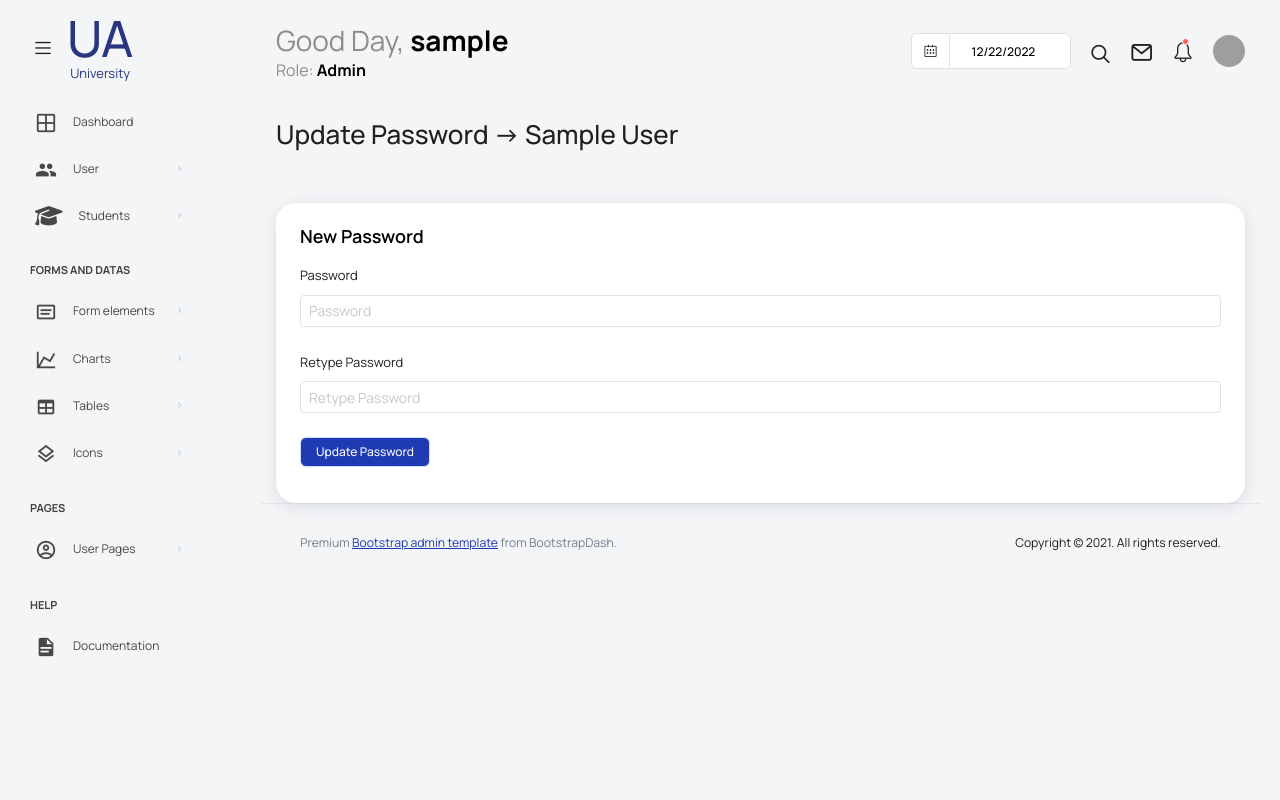
After one commit to Ronel028/student-management-system-final, a PHP site: page /update_user_password.php?userID=1 in a window 1280 px wide. The commit adds this page. Run offline with PHP 8.4, Linux system fonts and the light colour scheme; the visitor is signed in with stand-in values (Sample User, id 1); tables that the repository leaves empty or names only in its code hold one stand-in row (values such as "Sample post"); some libraries are stand-ins or nearby versions; grey boxes are pictures that could not be loaded.

Commit message:
working with updating password of the user and fix some stuff in another file

```diff
--- a/partials/navigation.php
+++ b/partials/navigation.php
@@ -139,10 +139,10 @@
                 <a class="nav-link" id="UserDropdown" href="#" data-bs-toggle="dropdown" aria-expanded="false">
                     <img
                         class="img-xs rounded-circle"
-                        <?php if ($user_photo !== "") { ?>
+                        <?php if ($user_photo !== "default.png") { ?>
                             src=<?php echo "../user/img/".$user_photo ?>
                         <?php } else { ?>
-                            src=<?php echo "../user/img/default/default.png" ?>
+                            src=<?php echo "../user/img/default/".$user_photo ?>
                         <?php } ?>
                         alt=<?php echo $user_name ?>
                     >
@@ -153,10 +153,10 @@
                             <div class="w-25 h-25">
                                 <img
                                     class="img-md rounded-circle w-100 h-100"
-                                    <?php if ($user_photo !== "") { ?>
+                                    <?php if ($user_photo !== "default.png") { ?>
                                     src=<?php echo "../user/img/".$user_photo ?>
                                     <?php } else { ?>
-                                        src=<?php echo "../user/img/default/default.png" ?>
+                                        src=<?php echo "../user/img/default/".$user_photo ?>
                                     <?php } ?>
                                     alt=<?php echo $user_name ?>
                                 >
--- a/user/services/deleteUser.php
+++ b/user/services/deleteUser.php
@@ -17,8 +17,8 @@
     // sql to delete a record
     $sql = "DELETE FROM account WHERE id=$userID";
 
+    unlink('../img/' . $userPhoto);
     if($connection->query($sql)){
-        unlink('../img/' . $userPhoto);
         echo json_encode("success");
     }else{
         echo json_encode("failed");
--- a/user/services/updateUser.php
+++ b/user/services/updateUser.php
@@ -22,6 +22,8 @@
 
         if($u_userPhoto === ""){
             $u_userPhoto = $userData['photo'];
+        }else{
+            unlink('img/' . $userData['photo']);
         }
 
         // move the image from the img/ directory that i created if no error
--- /dev/null
+++ b/user/services/update_password.php
@@ -0,0 +1,62 @@
+<?php
+    include_once('../database/config.php');
+
+    $userID = $_GET['userID'];
+    $error = array();
+
+    // create query for fetching user data from database
+    $getUserData = "SELECT fname, lname FROM account WHERE id=$userID LIMIT 1";
+    $user = $connection->query($getUserData);
+    $row = $user->num_rows;
+    $userData = $user->fetch_assoc();
+
+    // query for update password start here
+    if(isset($_POST['update_password'])){
+        $password = $_POST['u_password'];
+        $retypePassword = $_POST['u_retypePassword'];
+
+        $errorStorage = array();
+
+        // condition if the password field is need to have value
+        if(empty($password) || empty($retypePassword)){
+            $errorStorage[] = "Field cannot be empty!";
+        }
+
+
+        //condition if password and retype password are match
+        if($password !== $retypePassword){
+            $errorStorage[] = "Password not match";
+        }
+
+        // condition in passord that need greater 7 password
+        if(strlen($password) < 7){
+            $errorStorage[] = "Password must have 8 character long";
+        }
+
+
+        // add condition if the errorStorage array has a value
+        if(count($errorStorage) > 0){
+            foreach($errorStorage as $err){
+                $error[] = $err;
+            }
+        }else{
+
+            //hashing password to make more secure
+            $hashPassword = md5($password);
+
+
+            $updateQuery = "UPDATE `account` SET `password`= '$hashPassword' WHERE id=$userID";
+
+            if($connection->query($updateQuery)){
+                header("Location: http://".$_SERVER['HTTP_HOST']."/SMS/user/user_list.php");
+                $_SESSION['updatePassword'] = "<p class='text-success'>Password Update Successfully.</p>";
+            }else{
+                header("Location: http://".$_SERVER['HTTP_HOST']."/SMS/user/user_list.php");
+                $_SESSION['updatePassword'] = "<p class='text-danger'>Update Password Failed.</p>";
+            }
+
+        }
+
+    }
+
+?>
--- /dev/null
+++ b/user/update_user_password.php
@@ -0,0 +1,106 @@
+
+<?php include_once('../partials/head.php') ?>
+<?php include_once('./services/update_password.php') ?>
+    <?php ob_start(); ?>
+    <div class="container-scroller">
+
+        <!-- navigation -->
+        <?php include_once("../partials/navigation.php") ?>
+
+        <div class="container-fluid page-body-wrapper">
+            <!-- sidebar -->
+            <?php include_once("../partials/sidebar.php") ?>
+
+            <div class="main-panel">
+                <div class="content-wrapper">
+                    <div class="row">
+                        <div class="col-sm-12">
+                            <div class="home-tab">
+
+                                <?php if (isset($_SESSION['role'])) { ?>
+                                    <?php if ($_SESSION['role'] === 'Teacher') { ?>
+                                        <p class="text-danger">This page is for admin role only.</p>
+                                    <?php } else { ?>
+
+                                        <!-- condition if user id are have a data -->
+                                            <!-- title -->
+                                            <div class="statistics-details d-flex align-items-center justify-content-between">
+                                                    <h2>Update Password -> <?php echo $userData['fname']." ".$userData['lname'] ?></h2>
+                                            </div>
+
+                                            <!-- add user form -->
+                                            <div class="card">
+                                                <div class="card-body">
+                                                    <h4 class="card-title">New Password</h4>
+
+                                                    <!-- error display here if have -->
+                                                    <?php if (count($error) > 0) { ?>
+                                                        <div class="card-title bg-danger py-2 px-1 rounded">
+                                                            <ul class="m-0 text-light">
+                                                                <?php foreach ($error as $err) { ?>
+                                                                    <li><?php echo $err ?></li>
+                                                                <?php } ?>
+                                                            </ul>
+                                                        </div>
+                                                    <?php } ?>
+
+                                                        <!-- form for add new user -->
+                                                        <form method="POST">
+                                                            <div>
+                                                                <div class="form-group">
+                                                                    <label for="u_fname">Password</label>
+                                                                    <input
+                                                                        type="password"
+                                                                        class="form-control px-2"
+                                                                        id="u_password"
+                                                                        name="u_password"
+                                                                        placeholder="Password"
+                                                                    >
+                                                                </div>
+                                                                <div class="form-group">
+                                                                    <label for="u_fname">Retype Password</label>
+                                                                    <input
+                                                                        type="password"
+                                                                        class="form-control px-2"
+                                                                        id="u_retypePassword"
+                                                                        name="u_retypePassword"
+                                                                        placeholder="Retype Password"
+                                                                    >
+                                                                </div>
+                                                            </div>
+                                                            <button
+                                                                type="submit"
+                                                                class="btn btn-primary me-2 text-light"
+                                                                name="update_password"
+                                                            >
+                                                                Update Password
+                                                            </button>
+                                                        </form>
+                                                        <!-- form for add new user -->
+                                                </div>
+                                            </div>
+                                        <!-- condition if user id are have a data -->
+
+                                    <?php } ?>
+                                <?php } ?>
+
+                            </div>
+                        <div>
+                    </div>
+                </div>
+
+
+
+                <!-- partial:partials/_footer.html -->
+                <footer class="footer">
+                    <div class="d-sm-flex justify-content-center justify-content-sm-between">
+                        <span class="text-muted text-center text-sm-left d-block d-sm-inline-block">Premium <a href="https://www.bootstrapdash.com/" target="_blank">Bootstrap admin template</a> from BootstrapDash.</span>
+                        <span class="float-none float-sm-right d-block mt-1 mt-sm-0 text-center">Copyright © 2021. All rights reserved.</span>
+                    </div>
+                </footer>
+            </div>
+        </div>
+
+    </div>
+
+<?php include_once('../partials/footer.php') ?>
```
Also changed, not shown: user/user_list.php (+14 -4 lines), user/img/policeman.png (deleted).
